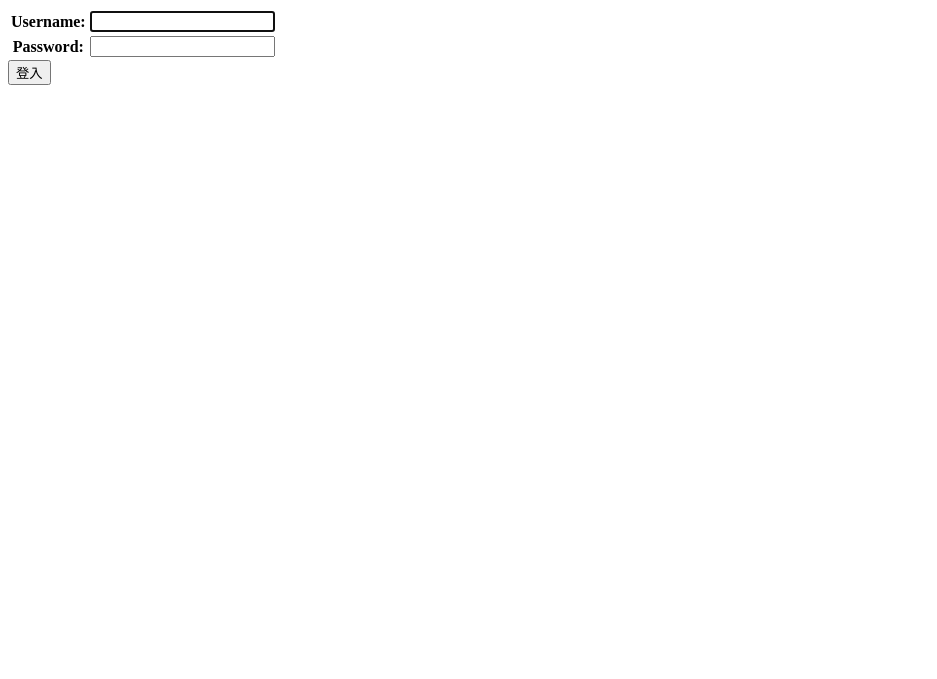
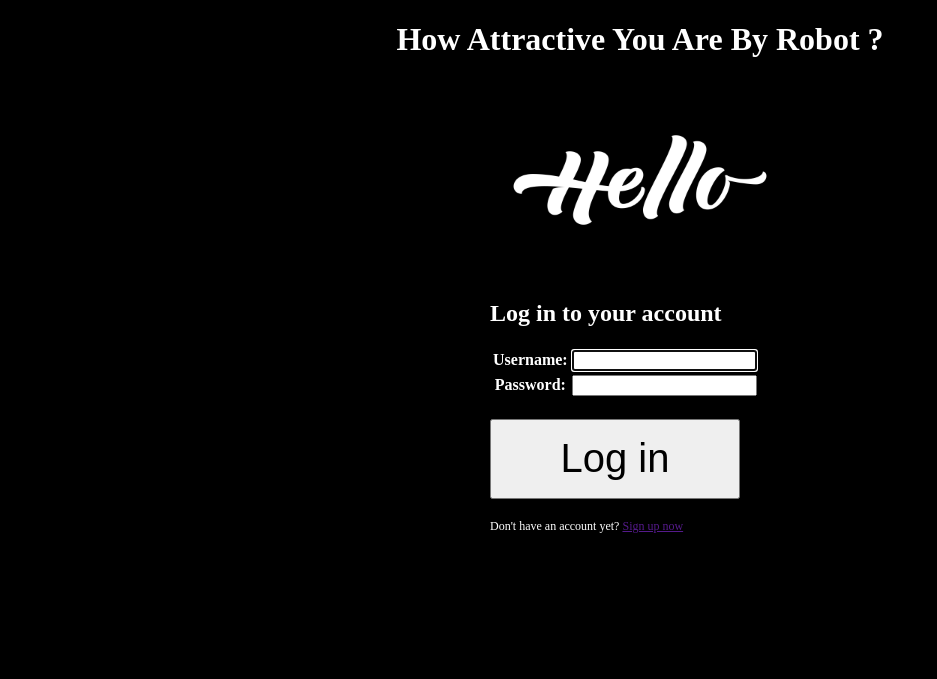
Before and after one commit to xk45103cy/graduate-project-1, a Django app: page /accounts/login/ in a window 1280 px wide. Shown: the top 679 px of the page, without its empty margins (0-937 px from the left). Run offline with Django 3.2, Linux system fonts and the light colour scheme; some libraries are stand-ins or nearby versions.

Commit message:
Add files via upload

```diff
--- a/GraduateProject/templates/registration/login.html
+++ b/GraduateProject/templates/registration/login.html
@@ -1,16 +1,34 @@
 <!DOCTYPE html>
 <html lang="en">
+
+{% load static %}
 <head>
     <meta charset="UTF-8">
-        <title>登入</title>
+    <title>How attractive you are by robot</title>
+    <link rel="stylesheet" type="text/css" href="{% static 'css/login.css' %}">
+    <script src="https://kit.fontawesome.com/76e472a2b2.js" crossorigin="anonymous"></script>
+    <script src="https://code.jquery.com/jquery-3.3.1.min.js"></script>
 </head>
+
 <body>
+    <div class="name">
+        <h1>How Attractive You Are By Robot ?</h1>
+        <img src="{% static 'img/hello.png' %}" width="300" height="200">
+    </div>
+    <div class="login-frame">
+        <h2>Log in to your account</h2>
         <form action="{% url 'login' %}" method="post">
             {% csrf_token %}
             <table>
                 {{ form.as_table }}
             </table>
-        <input type="submit" value="登入" />
+            <div class="submit-frame">
+                <input type="submit" value="Log in" />
+            </div>
         </form>
+        <p>Don't have an account yet? <a href="">Sign up now</a></p>
+    </div>
+
 </body>
+
 </html>
```
Lines whose indentation alone changed are shown as unchanged.
